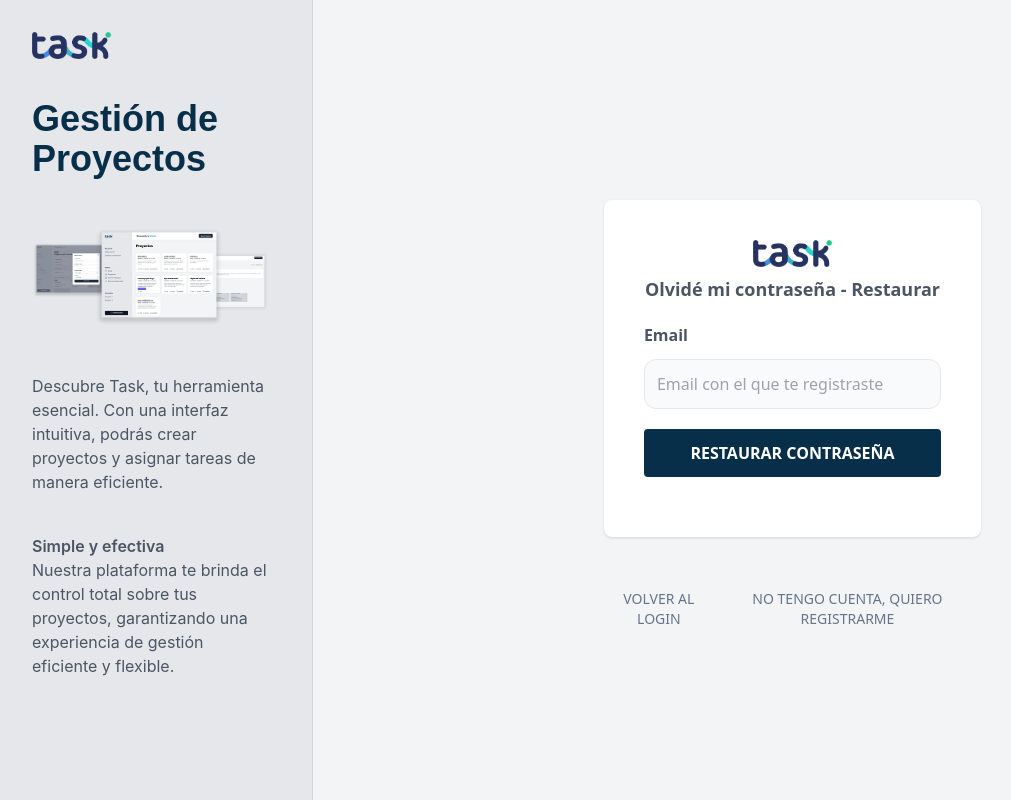
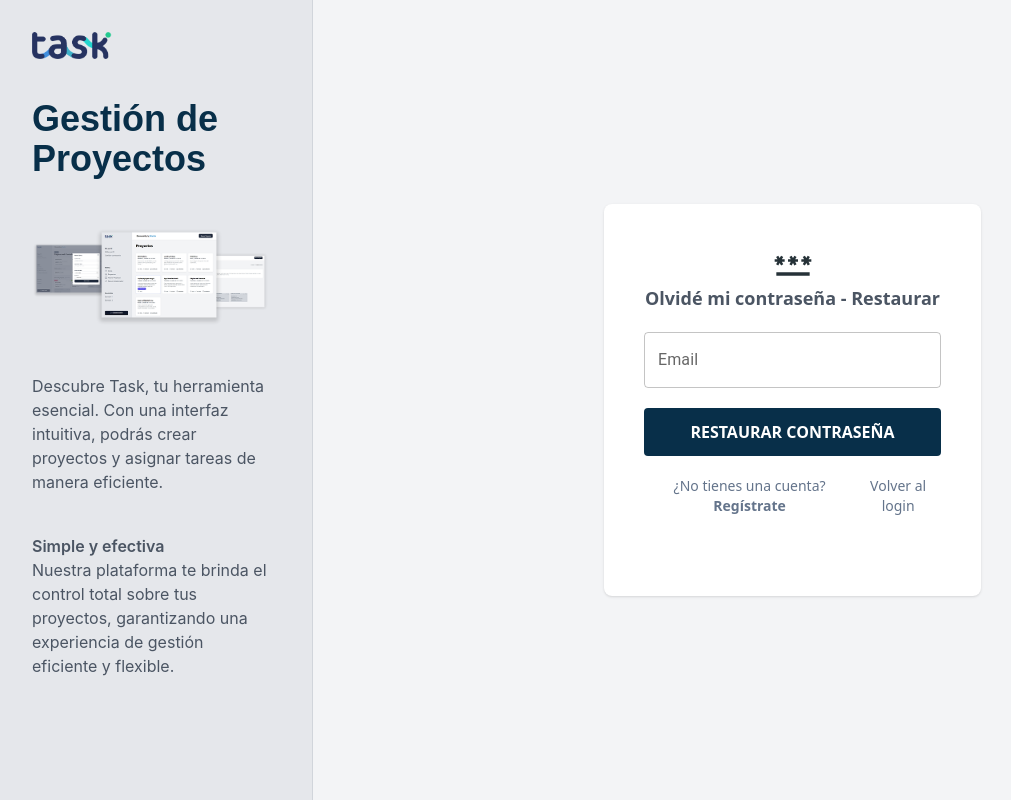
Before and after one commit to SnowFusx/Task-Frontend, a React (Vite) app: page /olvide-password in a window 1280 px wide. Shown: the whole page, without its empty margins (8-1019 px from the left). Built offline with nearby package versions, Linux system fonts and the light colour scheme; no server answers.

Commit message:
Update - Cambios en la interfaz de Auth

```diff
--- a/src/pages/ConfirmarCuenta.jsx
+++ b/src/pages/ConfirmarCuenta.jsx
@@ -2,6 +2,9 @@ import { useState, useEffect } from 'react';
 import { useParams, Link } from 'react-router-dom';
 import Alerta from '../components/Alerta';
 import clienteAxios from '../config/clienteAxios';
+import CheckOutlinedIcon from '@mui/icons-material/CheckOutlined';
+import { red, blueGrey } from '@mui/material/colors';
+import GppBadOutlinedIcon from '@mui/icons-material/GppBadOutlined';
 
 const ConfirmarCuenta = () => {
 	const params = useParams();
@@ -34,38 +37,48 @@ const ConfirmarCuenta = () => {
 
 	return (
 		<>
+			<div className='my-10 bg-white shadow-xl rounded-lg p-10'>
+				{cuentaConfirmada ? (
+					<>
+						<div className='flex flex-col justify-center items-center'>
 							<div className='flex justify-center'>
-				<img src={logo} alt='logo' className='w-20 mb-2' />
+								<CheckOutlinedIcon
+									sx={{ fontSize: 40, color: blueGrey[900] }}
+								/>
 							</div>
-			<h1 className='text-center text-2xl font-light text-gray-700'>
-				Confirmar Cuenta
-			</h1>
-			{cuentaConfirmada ? (
-				<div className='my-10 bg-white shadow rounded-lg p-10'>
+
 							<Alerta
 								alerta={{
 									msg: 'Cuenta confirmada correctamente',
 									error: false,
 								}}
 							/>
+
 							<Link
 								to='/'
-						className='block text-center text-slate-500 text-sm my-3 uppercase hover:text-gray-700'
+								className='block text-center text-slate-500 text-sm  hover:text-gray-700'
 							>
 								Volver al Login
 							</Link>
 						</div>
+					</>
 				) : (
-				<div className='my-10 bg-white shadow rounded-lg p-10'>
+					<>
+						<div className='flex flex-col justify-center items-center'>
+							<GppBadOutlinedIcon
+								sx={{ fontSize: 40, color: red[700] }}
+							/>
 							{msg && <Alerta alerta={alerta} />}
 							<Link
 								to='/'
-						className='block text-center text-slate-500 text-sm my-3 uppercase hover:text-gray-700'
+								className='block text-center text-slate-500 text-sm  hover:text-gray-700'
 							>
 								Volver al Login
 							</Link>
 						</div>
+					</>
 				)}
+			</div>
 		</>
 	);
 };
--- a/src/pages/Login.jsx
+++ b/src/pages/Login.jsx
@@ -137,7 +137,7 @@ const Login = () => {
 								</Button>
 							}
 						>
-							<AlertTitle>Usa un usuario de prueba</AlertTitle>
+							<AlertTitle>Usuario de prueba</AlertTitle>
 							demo@example.com | Contraseña: TokyoPass1@
 						</Alert>
 					</form>
--- a/src/pages/NuevoPassword.jsx
+++ b/src/pages/NuevoPassword.jsx
@@ -2,7 +2,10 @@ import { useState, useEffect } from 'react';
 import { useParams, Link } from 'react-router-dom';
 import clienteAxios from '../config/clienteAxios';
 import Alerta from '../components/Alerta';
-import logo from '../assets/task.png';
+import TextField from '@mui/material/TextField';
+import LockOpenOutlinedIcon from '@mui/icons-material/LockOpenOutlined';
+import { red, blueGrey } from '@mui/material/colors';
+import GppBadOutlinedIcon from '@mui/icons-material/GppBadOutlined';
 
 const NuevoPassword = () => {
 	const [alerta, setAlerta] = useState({});
@@ -64,54 +67,79 @@ const NuevoPassword = () => {
 
 	return (
 		<>
-			{msg && <Alerta alerta={alerta} />}
-
-			{tokenValido && (
-				<form
-					className='my-10 bg-white shadow rounded-lg p-10'
-					onSubmit={handleSubmit}
-				>
+			<div className='my-10 bg-white shadow-xl rounded-lg p-10'>
+				{tokenValido ? (
+					<>
+						<form onSubmit={handleSubmit}>
 							<div className='flex justify-center'>
-						<img src={logo} alt='logo' className='w-20 mb-2' />
+								<LockOpenOutlinedIcon
+									sx={{
+										fontSize: 40,
+										color: blueGrey[900],
+									}}
+								/>
 							</div>
 							<p className='text-gray-600 text-lg font-semibold items-center text-center'>
 								Reestablece tu Password
 							</p>
-					<div className='my-5'>
-						<label
-							className='uppercase text-gray-600 block text-xl
-						font-bold'
-							htmlFor='password'
-						>
-							Nuevo Password
-						</label>
-						<input
-							id='password'
-							type='password'
-							placeholder='Introduce tu nuevo Password'
-							className='w-full mt-3 p-3 border rounded-xl bg-gray-50'
-							value={password}
-							onChange={e => setPassword(e.target.value)}
-						/>
-					</div>
-
-					<input
-						type='submit'
-						value='Guardar nuevo Password'
-						className='bg-sky-700 w-full mb-5 py-3 text-white uppercase font-bold rounded hover:bg-sky-800 transition duration-300 cursor-pointer'
-					/>
-				</form>
-			)}
-			{passwordModificado && (
-				<div className='my-10 bg-white shadow rounded-lg p-10'>
+							{passwordModificado ? (
 								<Link
 									to='/'
 									className='bg-gray-600 block text-center text-white text-sm my-3 p-5 rounded-xl uppercase hover:bg-gray-700 transition duration-300'
 								>
 									Inicia Sesión con tu nuevo Password
 								</Link>
+							) : (
+								<>
+									<div className='flex flex-col gap-5 my-5'>
+										<TextField
+											id='password'
+											label='Nuevo Password'
+											variant='outlined'
+											size='normal'
+											type='password'
+											fullWidth
+											value={password}
+											onChange={e =>
+												setPassword(e.target.value)
+											}
+										/>
 									</div>
+
+									<input
+										type='submit'
+										value='Guardar nuevo password'
+										className='bg-sky-950 w-full mb-5 py-3 text-white uppercase font-bold rounded hover:bg-sky-700 transition duration-300 cursor-pointer'
+									/>
+								</>
 							)}
+							<nav className='lg:flex justify-center mb-10'>
+								<Link
+									to='/'
+									className='block text-center text-slate-500 text-sm  hover:text-gray-700'
+								>
+									Volver al login
+								</Link>
+							</nav>
+						</form>
+					</>
+				) : (
+					<>
+						<div className='flex flex-col justify-center items-center'>
+							<GppBadOutlinedIcon
+								sx={{ fontSize: 40, color: red[700] }}
+							/>
+							{msg && <Alerta alerta={alerta} />}
+							<Link
+								to='/'
+								className='block text-center text-slate-500 text-sm  hover:text-gray-700'
+							>
+								Volver al Login
+							</Link>
+						</div>
+					</>
+				)}
+			</div>
 		</>
 	);
 };
--- a/src/pages/OlvidePassword.jsx
+++ b/src/pages/OlvidePassword.jsx
@@ -2,7 +2,9 @@ import { useState } from 'react';
 import Alerta from '../components/Alerta';
 import { Link } from 'react-router-dom';
 import clienteAxios from '../config/clienteAxios';
-import logo from '../assets/task.png';
+import TextField from '@mui/material/TextField';
+import { blueGrey } from '@mui/material/colors';
+import PasswordOutlinedIcon from '@mui/icons-material/PasswordOutlined';
 
 const OlvidePassword = () => {
 	const [email, setEmail] = useState('');
@@ -50,24 +52,21 @@ const OlvidePassword = () => {
 				onSubmit={handleSubmit}
 			>
 				<div className='flex justify-center'>
-					<img src={logo} alt='logo' className='w-20 mb-2' />
+					<PasswordOutlinedIcon
+						sx={{ fontSize: 40, color: blueGrey[900] }}
+					/>
 				</div>
 				<p className='text-gray-600 text-lg font-semibold items-center text-center'>
 					Olvidé mi contraseña - Restaurar
 				</p>
-				<div className='my-5'>
-					<label
-						className=' text-gray-600 block text-md
-						font-bold'
-						htmlFor='email'
-					>
-						Email
-					</label>
-					<input
+				<div className='flex flex-col gap-5 my-5'>
+					<TextField
 						id='email'
+						label='Email'
+						variant='outlined'
+						size='normal'
 						type='email'
-						placeholder='Email con el que te registraste'
-						className='w-full mt-3 p-3 border rounded-xl bg-gray-50'
+						fullWidth
 						value={email}
 						onChange={e => setEmail(e.target.value)}
 					/>
@@ -78,22 +77,22 @@ const OlvidePassword = () => {
 					value='Restaurar contraseña'
 					className='bg-sky-950 w-full mb-5 py-3 text-white uppercase font-bold rounded hover:bg-sky-700 transition duration-300 cursor-pointer'
 				/>
+				<nav className='lg:flex lg:justify-between mb-10'>
+					<Link
+						to='/registrar'
+						className='block text-center text-slate-500 text-sm  hover:text-gray-700'
+					>
+						¿No tienes una cuenta?{' '}
+						<span className='font-bold'>Regístrate</span>
+					</Link>
+					<Link
+						to='/'
+						className='block text-center text-slate-500 text-sm  hover:text-gray-700'
+					>
+						Volver al login
+					</Link>
+				</nav>
 			</form>
-
-			<nav className='lg:flex lg:justify-between'>
-				<Link
-					to='/'
-					className='block text-center text-slate-500 text-sm my-3 uppercase hover:text-gray-700'
-				>
-					Volver al Login
-				</Link>
-				<Link
-					to='/registrar'
-					className='block text-center text-slate-500 text-sm my-3 uppercase hover:text-gray-700'
-				>
-					No tengo cuenta, quiero registrarme
-				</Link>
-			</nav>
 		</>
 	);
 };
```
Lines whose indentation alone changed are shown as unchanged.
